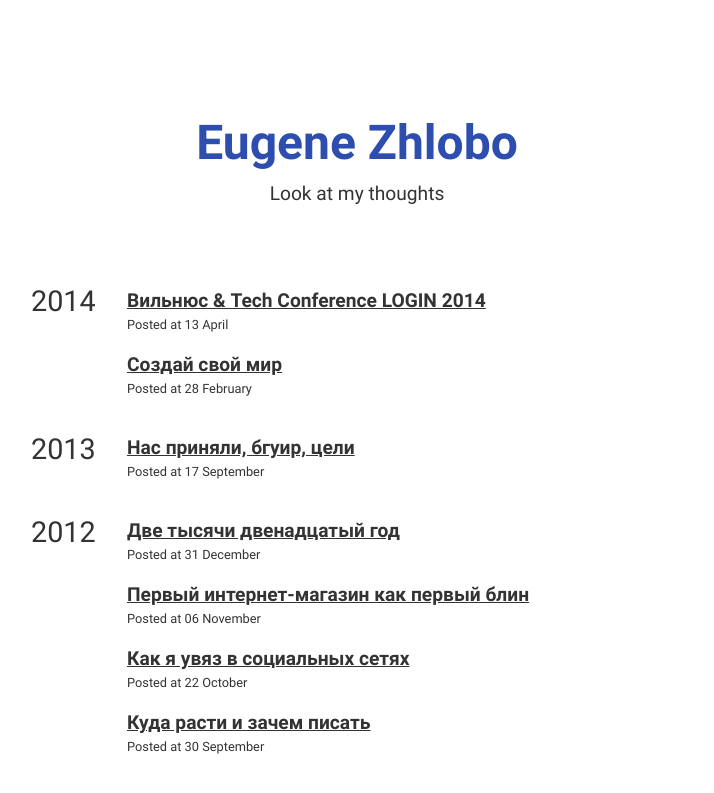
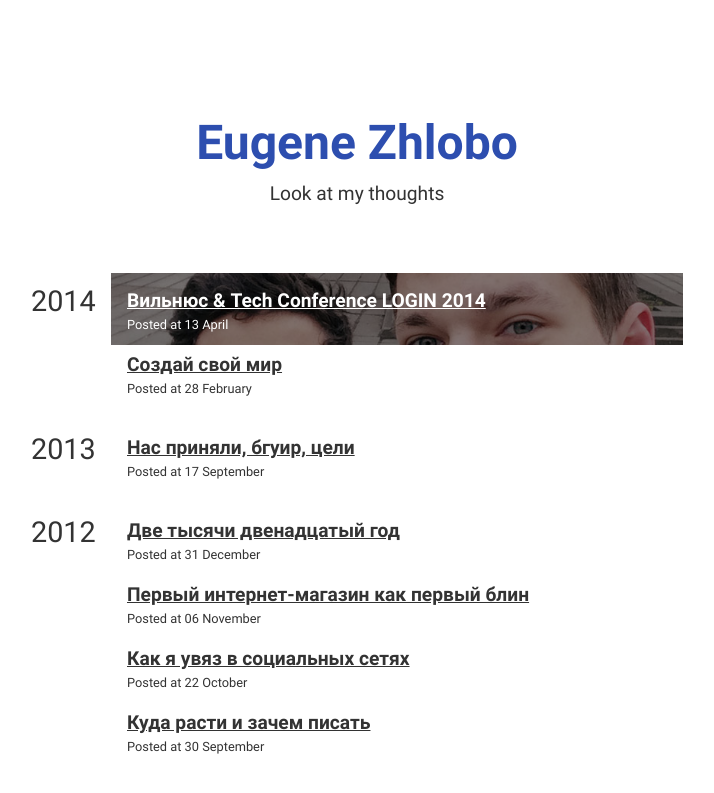
Before and after one commit to ezhlobo/ezhlobo, a Jekyll site: the page built from index.html, in a window 1280 px wide. Shown: the top 793 px of the page, without its empty margins (283-997 px from the left). Built offline with Jekyll 4.4.1, drawn with Linux system fonts in a browser that asks for light colours.

Commit message:
Show cover of post in posts list

```diff
--- a/_includes/core.css
+++ b/_includes/core.css
@@ -49,19 +49,6 @@ main {
     color: #333;
     }
 
-.posts li:not(.posts__text) {
-    margin-left: 6rem;
-    margin-bottom: 1rem;
-    }
-
-.posts__text {
-    margin-top: 2rem;
-    margin-bottom: -1.8rem;
-    margin-left: 0;
-    font-size: 1.8rem;
-    line-height: 2rem;
-    }
-
 .posts h2 {
     font-weight: 700;
     font-size: 1.2rem;
@@ -77,6 +64,48 @@ main {
 
 .posts p {
     font-size: .8rem;
+    }
+
+.posts li:not(.posts__text):not(.posts__imagable) {
+    margin-left: 6rem;
+    margin-bottom: 1rem;
+    }
+
+.posts__text {
+    margin-top: 2rem;
+    margin-bottom: -1.8rem;
+    margin-left: 0;
+    font-size: 1.8rem;
+    line-height: 2rem;
+    }
+
+.posts__imagable {
+    margin-bottom: -0.5rem;
+    margin-left: 5rem;
+    top: -1rem;
+    position: relative;
+
+    background-position: 50%;
+    background-repeat: no-repeat;
+    background-size: cover;
+    }
+
+.posts__imagable h2 {
+    padding: 1rem 1rem 0;
+    }
+
+.posts__imagable p {
+    padding: 0 1rem 0.5rem;
+    }
+
+.posts__imagable h2,
+.posts__imagable p {
+    background-color: rgba(0,0,0,0.5);
+    }
+
+.posts__imagable a,
+.posts__imagable p {
+    color: #fff;
     }
 
 .btn {
@@ -254,7 +283,7 @@ article figcaption ._third:nth-child(2) {
         margin:0 -2rem;
         }
 
-    .posts li:not(.posts__text),
+    .posts li:not(.posts__text):not(.posts__imagable),
     article h1,
     article h2,
     article h3,
@@ -263,4 +292,9 @@ article figcaption ._third:nth-child(2) {
     article h6 {
         margin-left:0;
         }
+
+    .posts__imagable {
+        margin-left: -1rem;
+        margin-right: -1rem;
+        }
 }
--- a/index.html
+++ b/index.html
@@ -10,7 +10,7 @@ layout: default
   <li class="posts__text">{{ current_year }}</li>
     {% assign year = current_year %}
     {% endunless %}
-  <li>
+  <li{% if post.cover %} class="posts__imagable" style="background-image: url({{ post.cover }});"{% endif %}>
     <h2><a href="{{ post.url }}">{{ post.title }}</a></h2>
     <p>Posted at <time datetime="{{ post.date }}">{{ post.date | date: "%d %B" }}</time></p>
   </li>
```
